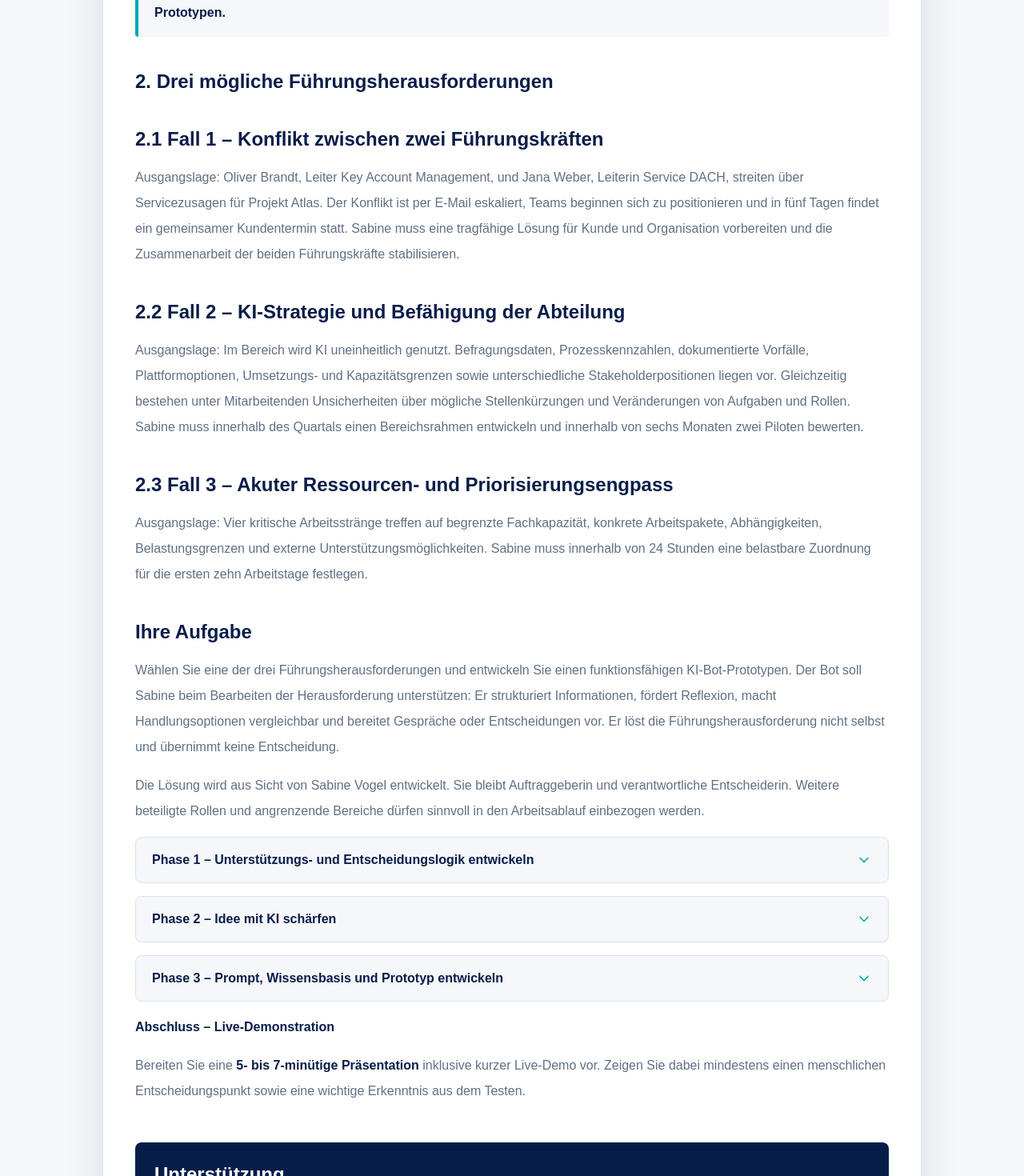
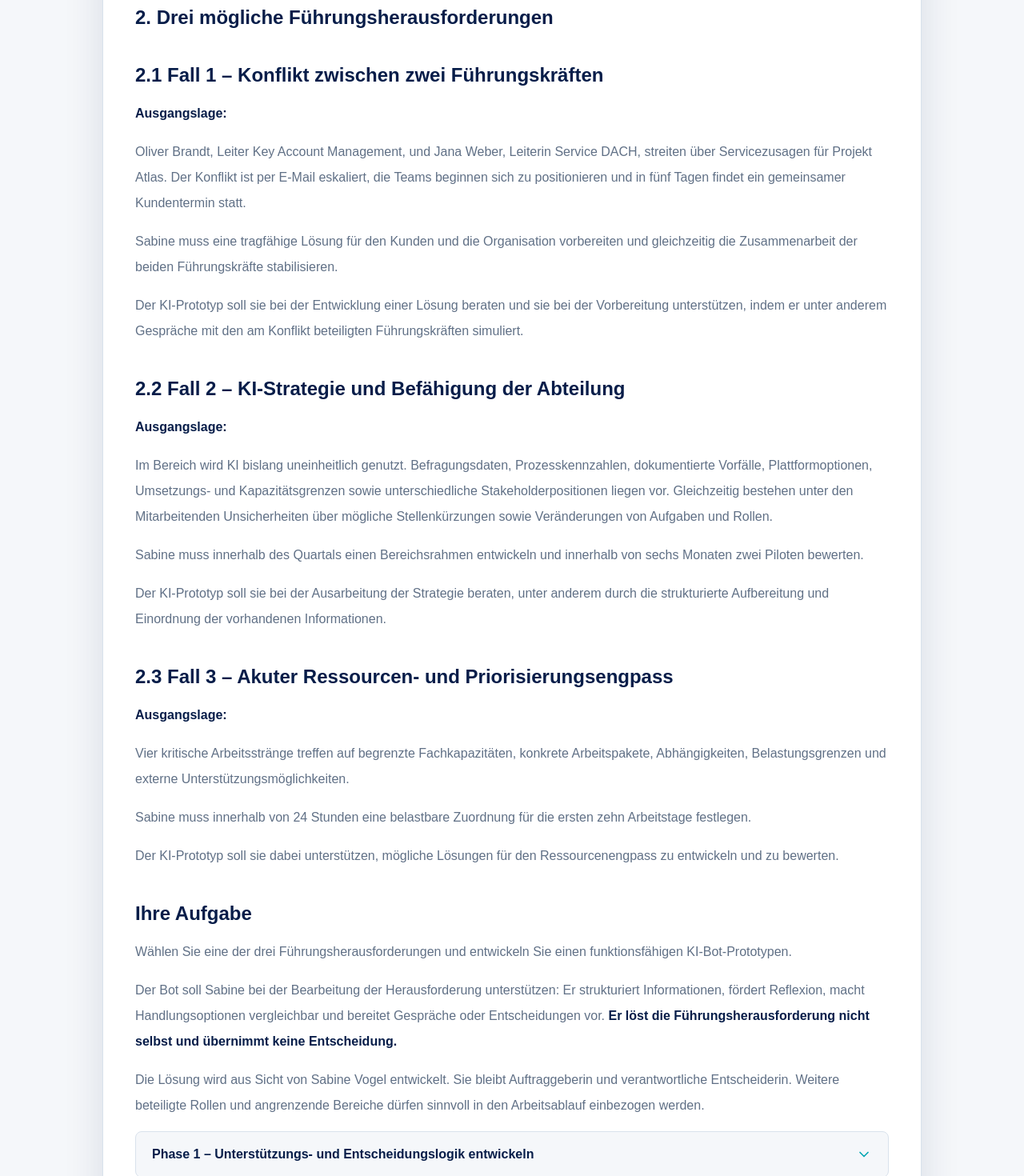
Before and after one commit to eurosysteam/Kronberg, a Next.js app: page /training/leadership in a window 1280 px wide. Shown: the part 920-2390 px from the top of the page at 80% size. Built offline with nearby package versions, Linux system fonts and the light colour scheme.

Commit message:
Refine leadership training assignment

```diff
--- a/content/training/leadership.de.ts
+++ b/content/training/leadership.de.ts
@@ -13,11 +13,10 @@ export const leadershipDe: TrainingTaskContent = {
     {
       title: "1. Ihre Rolle und der gemeinsame Arbeitsauftrag",
       body: [
-        "Sie übernehmen die Rolle von Sabine Vogel, Head of Sales, Marketing & Technischer Service bei der Kronberg Fördertechnik Gruppe. Sie verantworten einen kundennahen Bereich mit rund 570 Mitarbeitenden. Dazu gehören Vertrieb DACH, International Sales, Key Account Management, Sales Engineering, Marketing sowie Technischer Service & After Sales.",
-        "Neben Umsatz, Kundenbeziehungen und Marktposition gehören Führung, Zusammenarbeit, Kompetenzentwicklung, Qualität und realistische Ressourcensteuerung zu Ihren Aufgaben.",
+        "Sie übernehmen die Rolle von **Sabine Vogel, Head of Sales, Marketing & Technischer Service bei der Kronberg Fördertechnik Gruppe**. Sie verantworten einen kundennahen Bereich mit rund 570 Mitarbeitenden. Dazu gehören Vertrieb DACH, International Sales, Key Account Management, Sales Engineering, Marketing sowie Technischer Service & After Sales.",
       ],
       callout:
-        "Wählen Sie eine der drei Führungsherausforderungen und entwickeln Sie dafür einen funktionsfähigen KI-Bot-Prototypen.",
+        "Wählen Sie eine der drei Führungsherausforderungen und entwickeln Sie dafür einen funktionsfähigen KI-Bot-Prototypen, der Sabine bei ihrer Entscheidungsfindung berät, ohne die Entscheidung selbstständig zu treffen.",
     },
     {
       title: "2. Drei mögliche Führungsherausforderungen",
@@ -25,25 +24,35 @@ export const leadershipDe: TrainingTaskContent = {
     {
       title: "2.1 Fall 1 – Konflikt zwischen zwei Führungskräften",
       body: [
-        "Ausgangslage: Oliver Brandt, Leiter Key Account Management, und Jana Weber, Leiterin Service DACH, streiten über Servicezusagen für Projekt Atlas. Der Konflikt ist per E-Mail eskaliert, Teams beginnen sich zu positionieren und in fünf Tagen findet ein gemeinsamer Kundentermin statt. Sabine muss eine tragfähige Lösung für Kunde und Organisation vorbereiten und die Zusammenarbeit der beiden Führungskräfte stabilisieren.",
+        "**Ausgangslage:**",
+        "Oliver Brandt, Leiter Key Account Management, und Jana Weber, Leiterin Service DACH, streiten über Servicezusagen für Projekt Atlas. Der Konflikt ist per E-Mail eskaliert, die Teams beginnen sich zu positionieren und in fünf Tagen findet ein gemeinsamer Kundentermin statt.",
+        "Sabine muss eine tragfähige Lösung für den Kunden und die Organisation vorbereiten und gleichzeitig die Zusammenarbeit der beiden Führungskräfte stabilisieren.",
+        "Der KI-Prototyp soll sie bei der Entwicklung einer Lösung beraten und sie bei der Vorbereitung unterstützen, indem er unter anderem Gespräche mit den am Konflikt beteiligten Führungskräften simuliert.",
       ],
     },
     {
       title: "2.2 Fall 2 – KI-Strategie und Befähigung der Abteilung",
       body: [
-        "Ausgangslage: Im Bereich wird KI uneinheitlich genutzt. Befragungsdaten, Prozesskennzahlen, dokumentierte Vorfälle, Plattformoptionen, Umsetzungs- und Kapazitätsgrenzen sowie unterschiedliche Stakeholderpositionen liegen vor. Gleichzeitig bestehen unter Mitarbeitenden Unsicherheiten über mögliche Stellenkürzungen und Veränderungen von Aufgaben und Rollen. Sabine muss innerhalb des Quartals einen Bereichsrahmen entwickeln und innerhalb von sechs Monaten zwei Piloten bewerten.",
+        "**Ausgangslage:**",
+        "Im Bereich wird KI bislang uneinheitlich genutzt. Befragungsdaten, Prozesskennzahlen, dokumentierte Vorfälle, Plattformoptionen, Umsetzungs- und Kapazitätsgrenzen sowie unterschiedliche Stakeholderpositionen liegen vor. Gleichzeitig bestehen unter den Mitarbeitenden Unsicherheiten über mögliche Stellenkürzungen sowie Veränderungen von Aufgaben und Rollen.",
+        "Sabine muss innerhalb des Quartals einen Bereichsrahmen entwickeln und innerhalb von sechs Monaten zwei Piloten bewerten.",
+        "Der KI-Prototyp soll sie bei der Ausarbeitung der Strategie beraten, unter anderem durch die strukturierte Aufbereitung und Einordnung der vorhandenen Informationen.",
       ],
     },
     {
       title: "2.3 Fall 3 – Akuter Ressourcen- und Priorisierungsengpass",
       body: [
-        "Ausgangslage: Vier kritische Arbeitsstränge treffen auf begrenzte Fachkapazität, konkrete Arbeitspakete, Abhängigkeiten, Belastungsgrenzen und externe Unterstützungsmöglichkeiten. Sabine muss innerhalb von 24 Stunden eine belastbare Zuordnung für die ersten zehn Arbeitstage festlegen.",
+        "**Ausgangslage:**",
+        "Vier kritische Arbeitsstränge treffen auf begrenzte Fachkapazitäten, konkrete Arbeitspakete, Abhängigkeiten, Belastungsgrenzen und externe Unterstützungsmöglichkeiten.",
+        "Sabine muss innerhalb von 24 Stunden eine belastbare Zuordnung für die ersten zehn Arbeitstage festlegen.",
+        "Der KI-Prototyp soll sie dabei unterstützen, mögliche Lösungen für den Ressourcenengpass zu entwickeln und zu bewerten.",
       ],
     },
     {
       title: "Ihre Aufgabe",
       body: [
-        "Wählen Sie eine der drei Führungsherausforderungen und entwickeln Sie einen funktionsfähigen KI-Bot-Prototypen. Der Bot soll Sabine beim Bearbeiten der Herausforderung unterstützen: Er strukturiert Informationen, fördert Reflexion, macht Handlungsoptionen vergleichbar und bereitet Gespräche oder Entscheidungen vor. Er löst die Führungsherausforderung nicht selbst und übernimmt keine Entscheidung.",
+        "Wählen Sie eine der drei Führungsherausforderungen und entwickeln Sie einen funktionsfähigen KI-Bot-Prototypen.",
+        "Der Bot soll Sabine bei der Bearbeitung der Herausforderung unterstützen: Er strukturiert Informationen, fördert Reflexion, macht Handlungsoptionen vergleichbar und bereitet Gespräche oder Entscheidungen vor. **Er löst die Führungsherausforderung nicht selbst und übernimmt keine Entscheidung.**",
         "Die Lösung wird aus Sicht von Sabine Vogel entwickelt. Sie bleibt Auftraggeberin und verantwortliche Entscheiderin. Weitere beteiligte Rollen und angrenzende Bereiche dürfen sinnvoll in den Arbeitsablauf einbezogen werden.",
         "**Phase 1 – Unterstützungs- und Entscheidungslogik entwickeln**",
         "Arbeiten Sie zunächst ohne Laptop. Entwickeln Sie auf einem Plakat die Arbeitsmethode Ihres Bots. Lösen Sie den Führungsfall noch nicht und erstellen Sie noch keinen Prompt.",
@@ -66,9 +75,11 @@ export const leadershipDe: TrainingTaskContent = {
         "Prüfen Sie, ob der Bot Unsicherheit kennzeichnet, menschliche Entscheidungen einfordert und seine Grenzen einhält.",
         "Verbessern Sie Prompt und Wissensbasis iterativ und bereiten Sie die Demonstration vor.",
         "**Ergebnis:** Ein getesteter KI-Bot-Prototyp mit passender Wissensbasis.",
-        "**Abschluss – Live-Demonstration**",
-        "Bereiten Sie eine **5- bis 7-minütige Präsentation** inklusive kurzer Live-Demo vor. Zeigen Sie dabei mindestens einen menschlichen Entscheidungspunkt sowie eine wichtige Erkenntnis aus dem Testen.",
       ],
+    },
+    {
+      title: "Abschluss – Live-Demonstration",
+      body: ["Bereiten Sie eine **5- bis 7-minütige Live-Demo** vor."],
     },
   ],
   support: {
--- a/content/training/leadership.en.ts
+++ b/content/training/leadership.en.ts
@@ -13,11 +13,10 @@ export const leadershipEn: TrainingTaskContent = {
     {
       title: "1. Your role and the shared assignment",
       body: [
-        "You take on the role of Sabine Vogel, Head of Sales, Marketing & Technical Service at Kronberg Fördertechnik Gruppe. You are responsible for a customer-facing division with around 570 employees. It includes DACH Sales, International Sales, Key Account Management, Sales Engineering, Marketing, and Technical Service & After Sales.",
-        "In addition to revenue, customer relationships, and market position, your responsibilities include leadership, collaboration, competence development, quality, and realistic resource management.",
+        "You take on the role of **Sabine Vogel, Head of Sales, Marketing & Technical Service at Kronberg Fördertechnik Gruppe**. You are responsible for a customer-facing division with around 570 employees. It includes DACH Sales, International Sales, Key Account Management, Sales Engineering, Marketing, and Technical Service & After Sales.",
       ],
       callout:
-        "Choose one of the three leadership challenges and develop a functional AI bot prototype for it.",
+        "Choose one of the three leadership challenges and develop a functional AI bot prototype that advises Sabine in her decision-making without making the decision itself.",
     },
     {
       title: "2. Three possible leadership challenges",
@@ -25,25 +24,35 @@ export const leadershipEn: TrainingTaskContent = {
     {
       title: "2.1 Case 1 – Conflict between two managers",
       body: [
-        "Initial situation: Oliver Brandt, Head of Key Account Management, and Jana Weber, Head of Service DACH, are in conflict over service commitments for Project Atlas. The conflict has escalated by email, teams are beginning to take sides, and a joint customer meeting will take place in five days. Sabine must prepare a viable solution for both the customer and the organization and stabilize collaboration between the two managers.",
+        "**Initial situation:**",
+        "Oliver Brandt, Head of Key Account Management, and Jana Weber, Head of Service DACH, are in conflict over service commitments for Project Atlas. The conflict has escalated by email, the teams are beginning to take sides, and a joint customer meeting will take place in five days.",
+        "Sabine must prepare a viable solution for the customer and the organization while also stabilizing collaboration between the two managers.",
+        "The AI prototype should advise her as she develops a solution and support her preparation, including by simulating conversations with the managers involved in the conflict.",
       ],
     },
     {
       title: "2.2 Case 2 – AI strategy and departmental enablement",
       body: [
-        "Initial situation: AI use within the division is inconsistent. Survey data, process metrics, documented incidents, platform options, implementation and capacity constraints, and differing stakeholder positions are available. At the same time, employees are uncertain about possible job cuts and changes to tasks and roles. Sabine must develop a divisional framework within the quarter and evaluate two pilots within six months.",
+        "**Initial situation:**",
+        "AI use within the division has so far been inconsistent. Survey data, process metrics, documented incidents, platform options, implementation and capacity constraints, and differing stakeholder positions are available. At the same time, employees are uncertain about possible job cuts and changes to tasks and roles.",
+        "Sabine must develop a divisional framework within the quarter and evaluate two pilots within six months.",
+        "The AI prototype should advise her as she develops the strategy, including by structuring and contextualizing the available information.",
       ],
     },
     {
       title: "2.3 Case 3 – Acute resource and prioritization bottleneck",
       body: [
-        "Initial situation: Four critical workstreams compete for limited specialist capacity and involve specific work packages, dependencies, workload limits, and external support options. Sabine must define a robust allocation for the first ten working days within 24 hours.",
+        "**Initial situation:**",
+        "Four critical workstreams compete for limited specialist capacity and involve specific work packages, dependencies, workload limits, and external support options.",
+        "Sabine must define a robust allocation for the first ten working days within 24 hours.",
+        "The AI prototype should support her in developing and evaluating possible solutions to the resource bottleneck.",
       ],
     },
     {
       title: "Your task",
       body: [
-        "Choose one of the three leadership challenges and develop a functional AI bot prototype. The bot should support Sabine in addressing the challenge: it structures information, encourages reflection, makes options comparable, and prepares conversations or decisions. It does not solve the leadership challenge itself and does not make decisions.",
+        "Choose one of the three leadership challenges and develop a functional AI bot prototype.",
+        "The bot should support Sabine in addressing the challenge: it structures information, encourages reflection, makes options comparable, and prepares conversations or decisions. **It does not solve the leadership challenge itself and does not make decisions.**",
         "The solution is developed from Sabine Vogel's perspective. She remains the client and the accountable decision-maker. Other roles and adjacent departments may be included in the workflow where appropriate.",
         "**Phase 1 – Develop the support and decision logic**",
         "Begin without a laptop. Develop the working method for your bot on a poster. Do not solve the leadership case or write a prompt yet.",
@@ -66,9 +75,11 @@ export const leadershipEn: TrainingTaskContent = {
         "Check whether the bot marks uncertainty, requires human decisions, and respects its boundaries.",
         "Iteratively improve the prompt and knowledge base and prepare the demonstration.",
         "**Result:** A tested AI bot prototype with a suitable knowledge base.",
-        "**Conclusion – Live demonstration**",
-        "Prepare a **5- to 7-minute presentation** including a short live demo. Show at least one human decision point and one important insight from testing.",
       ],
+    },
+    {
+      title: "Conclusion – Live demonstration",
+      body: ["Prepare a **5- to 7-minute live demo**."],
     },
   ],
   support: {
```
